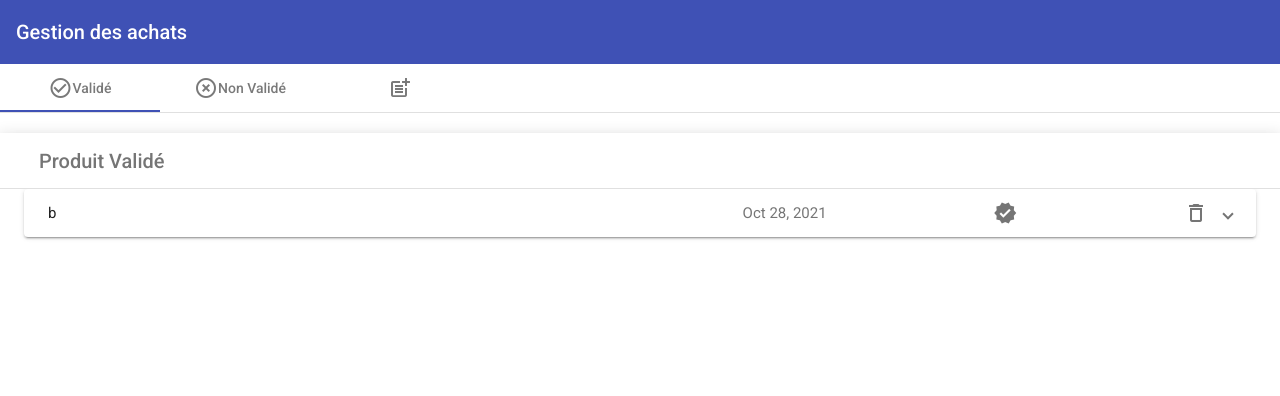
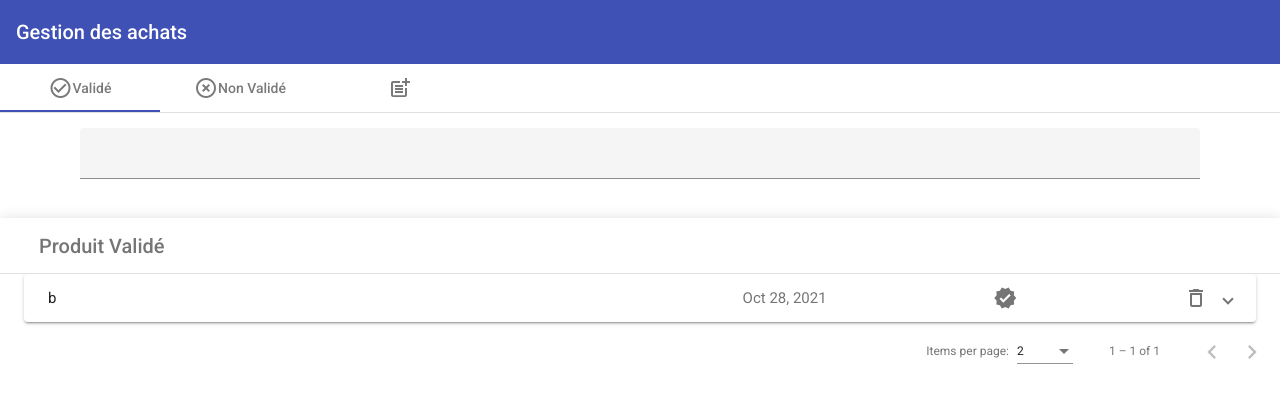
Before and after one commit to HatimBougattaya/AngularApps, an Angular app: page / in a window 1280 px wide. Shown: the top 396 px of the page. Built offline with nearby package versions, Linux system fonts and the light colour scheme.

Commit message:
Pagination works and filter fixed

```diff
--- a/src/app/achats/achats.component.css
+++ b/src/app/achats/achats.component.css
@@ -2,6 +2,17 @@ table {
     width: 100%;
   }
 
+  .parent {
+    margin-top: 15px;
+    display: flex;
+    justify-content: center;
+    align-items: center;
+    flex-direction: column;
+  }
+  .foot{
+    font-size: 20px;
+    margin-left: 15px;
+  }
 
   .mat-row .mat-cell {
     border-bottom: 0.5px solid transparent;
@@ -15,7 +26,6 @@ table {
 
 .container {
   margin-top: 20px;
-  overflow: auto;
   height: 100vh;
 }
 
@@ -26,10 +36,7 @@ table {
   flex: 1;margin-right: auto; text-align: right;
 }
 
-.foot{
-  font-size: 20px;
-  margin-left: 15px;
-}
+
 .mat-form-field {
     font-size: 14px;
     width: 100%;
--- a/src/app/achats/achats.component.html
+++ b/src/app/achats/achats.component.html
@@ -13,13 +13,22 @@
             <label>{{statut.name}}</label>
             </ng-template>
 
+            <div class="parent">
+            <mat-form-field appearance="fill" [style.width.em]="80" >
+              <div>
+                <mat-label></mat-label>
+                <input  matInput (keyup)="applyFilter($event,statut)" placeholder="Rechercher" style="text-align:center;" #input>
+              </div>
+            </mat-form-field>
+          </div>
             <div class="container mat-elevation-z8">
-              <table mat-table mat-table [dataSource]="chooseData(statut)" matSort >
+
+              <table mat-table [dataSource]="chooseData(statut)" matSort>
                 <!-- Produit Column -->
                 <ng-container matColumnDef="produit">
                   <th mat-header-cell *matHeaderCellDef mat-sort-header >
-                    <label class="foot">Produit {{statut.name}}</label> </th>
-
+                    <label class="foot">Produit {{statut.name}}</label>
+                  </th>
                     <!-- Content -->
                     <section>
                         <td mat-cell *matCellDef="let row; let i=index;">
@@ -52,6 +61,8 @@
                 </ng-container>
 
               </table>
+              <mat-paginator #pageTrue *ngIf="statut.value==true" [pageSizeOptions]="[2,5, 10, 25, 100]" aria-label="Select page of products"></mat-paginator>
+              <mat-paginator #pageFalse *ngIf="statut.value==false" [pageSizeOptions]="[2,5, 10, 25, 100]" aria-label="Select page of products"></mat-paginator>
             </div>
 
         </mat-tab>
--- a/src/app/achats/achats.component.ts
+++ b/src/app/achats/achats.component.ts
@@ -1,4 +1,4 @@
-import { Component, OnInit } from '@angular/core';
+import { AfterViewInit, Component, OnInit, ViewChild } from '@angular/core';
 import {Achat} from './achat.model';
 import {MatPaginator} from '@angular/material/paginator';
 import {MatSort} from '@angular/material/sort';
@@ -12,7 +12,7 @@ import { MatSnackBar } from '@angular/material/snack-bar';
   templateUrl: './achats.component.html',
   styleUrls: ['./achats.component.css']
 })
-export class AchatsComponent implements OnInit {
+export class AchatsComponent implements OnInit, AfterViewInit {
   //could stay no harm
   title = "Gestion des achats";
   panelOuvert = false;
@@ -23,15 +23,29 @@ export class AchatsComponent implements OnInit {
   statusList:StatutAchat[] = [];
   temp!:Achat;
 
+  @ViewChild('pageTrue') paginator!: MatPaginator;
+  @ViewChild('pageFalse') paginatorFaux!: MatPaginator;
+  @ViewChild(MatSort) sort!: MatSort;
 
-  //constructor
+
   constructor(private achatsService:AchatsService,private _snackBar: MatSnackBar) {
+    //constructor
   }
 
   //init
   ngOnInit(): void {
     this.getAchats();
     this.getStatuts();
+  }
+
+  //afterview
+
+  ngAfterViewInit() {
+    this.dataSource.paginator = this.paginator;
+    this.dataSource.sort = this.sort;
+
+    this.dataSourceFaux.paginator = this.paginatorFaux;
+    this.dataSourceFaux.sort = this.sort;
   }
 
   //snackBar : Delete
@@ -77,6 +91,9 @@ export class AchatsComponent implements OnInit {
         this.dataSourceFaux.data.push(element);
       }
     });
+    //update paginator with new data
+    this.dataSource.paginator = this.paginator;
+    this.dataSourceFaux.paginator = this.paginatorFaux;
   }
 
   getAchats() {
@@ -116,17 +133,25 @@ export class AchatsComponent implements OnInit {
     this.achats.splice(position, 1);
     this.updateTabs();
   }
-/*
-  applyFilter(event: Event){
+
+  applyFilter(event: Event,statut:StatutAchat){
     const filterValue = (event.target as HTMLInputElement).value;
-    this.dataSource.filter = filterValue.trim().toLowerCase();
-    console.log(this.dataSource.filter);
-*/
-/*
-    if (this.dataSource.paginator) {
-      this.dataSource.paginator.firstPage();
+    //this.dataSource.filter = filterValue.trim().toLowerCase();
+
+    if(statut.value == true){
+      this.dataSource.filter = filterValue.trim().toLowerCase();
+      if (this.dataSource.paginator) {
+        this.dataSource.paginator.firstPage();
+      }
     }
 
+    if(statut.value == false){
+
+    this.dataSourceFaux.filter = filterValue.trim().toLowerCase();
+    if (this.dataSourceFaux.paginator) {
+      this.dataSourceFaux.paginator.firstPage();
+    }
+    }
   }
-*/
+
 }
```
